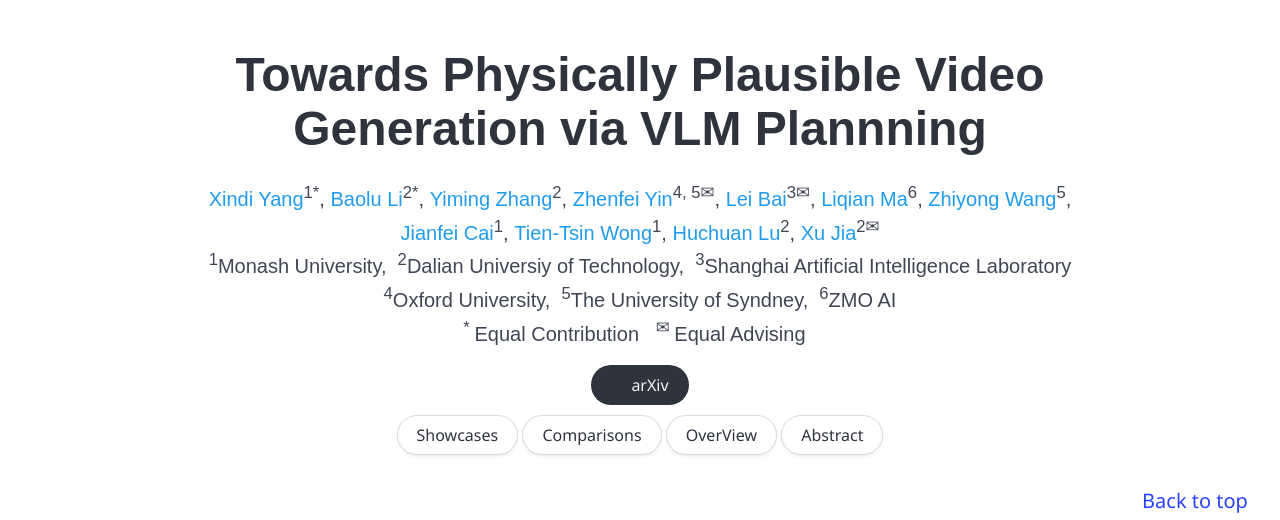
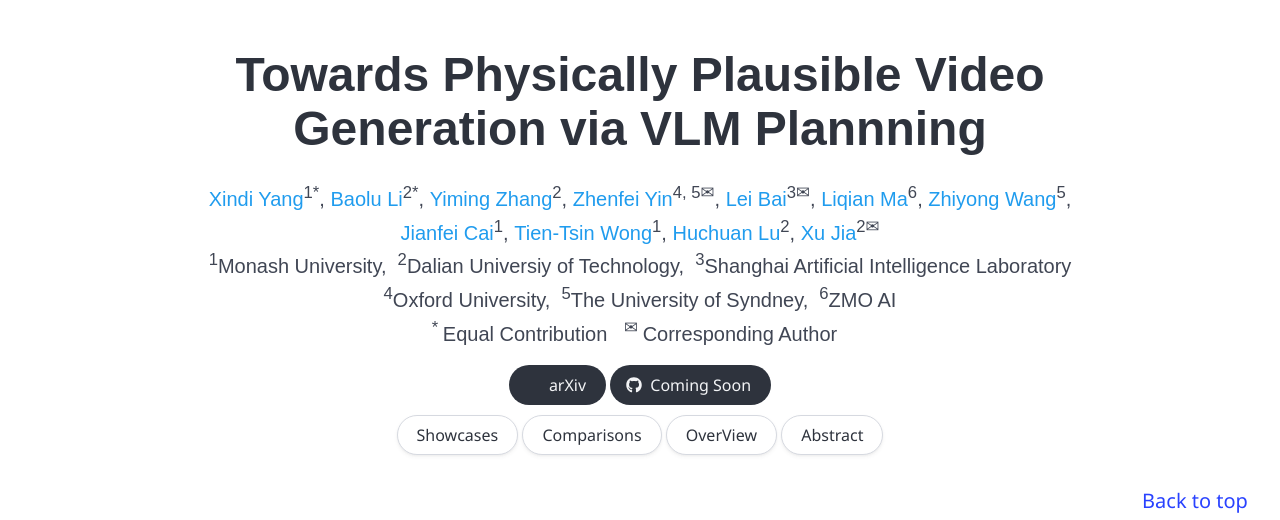
Before and after one commit to Madaoer/Madaoer.github.io, a Jekyll site: the page projects/physically_plausible_video_generation/index.html, which Jekyll copies as it is, in a window 1280 px wide and 900 px high, cut to the strip 0-520 px from the top of the window. Built offline with Jekyll 4.4.1, drawn with Linux system fonts in a browser that asks for light colours; nearby versions of some CDN libraries; some web fonts are replaced; library files that are not in the unit come from our copies; a style sheet for code colours, icons or effects is not loaded.

Commit message:
update project page

```diff
--- a/projects/physically_plausible_video_generation/index.html
+++ b/projects/physically_plausible_video_generation/index.html
@@ -71,7 +71,7 @@
             </div>
             <div class="is-size-5 publication-authors">
               <span class="author-block"><sup>*&#160;</sup>Equal Contribution&#160;&#160;</span>
-              <span class="author-block"><sup>&#9993;&#160;</sup>Equal Advising&#160;&#160;</span>
+              <span class="author-block"><sup>&#9993;&#160;</sup>Corresponding Author&#160;&#160;</span>
               <!-- <span class="author-block"><sup>&dagger;&#160;</sup>Project Leader&#160;&#160;</span> -->
           </div>
 
@@ -97,7 +97,7 @@
                   </a>
                 </span>
                 <!-- Code Link. -->
-                <!-- <span class="link-block">
+                <span class="link-block">
                   <a href="#"
                      class="external-link button is-normal is-rounded is-dark">
                     <span class="icon">
@@ -105,7 +105,7 @@
                     </span>
                     <span>Coming Soon</span>
                     </a>
-                </span> -->
+                </span>
                 <!-- Dataset Link. -->
                 <!-- Video Link. -->
 
```
